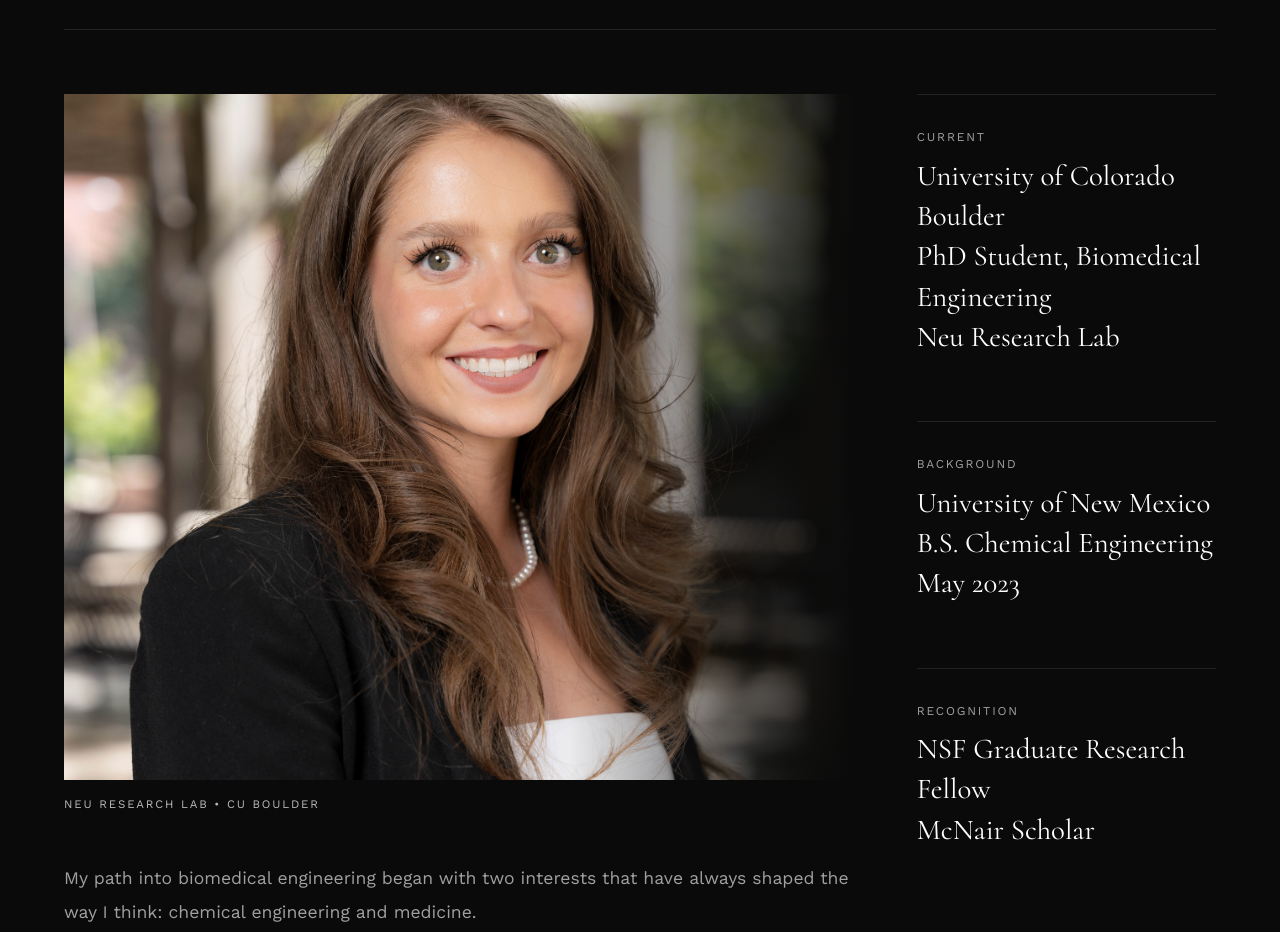
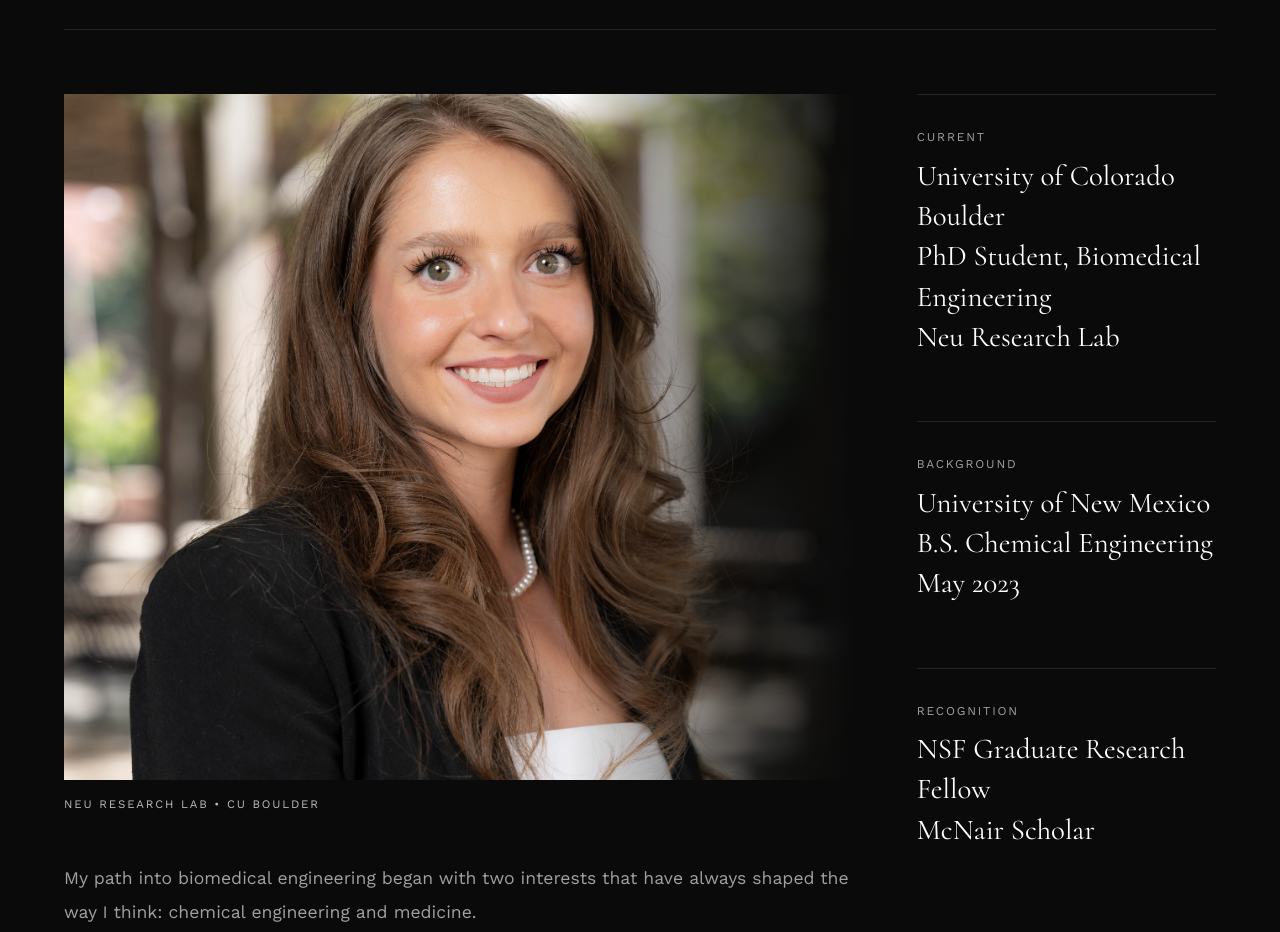
Before and after one commit to shanigleo/LinkedIn, a plain HTML site: page index.html in a window 1280 px wide. Shown: the part 1337-2269 px from the top of the page. Drawn offline with nearby package versions, Linux system fonts and the light colour scheme.

Commit message:
Update index.html

```diff
--- a/index.html
+++ b/index.html
@@ -324,7 +324,7 @@ section {
     aspect-ratio: 1.15 / 1;
     height: auto;
     object-fit: cover;
-    object-position: center 24%;
+    object-position: center 22%;
     display: block;
     filter: grayscale(8%) contrast(1.03);
 }
```
